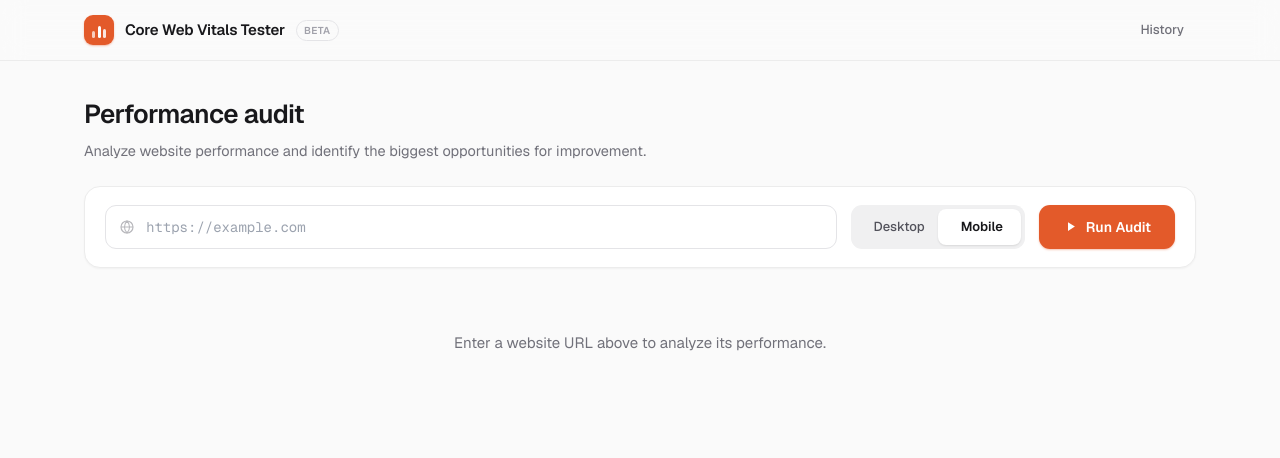
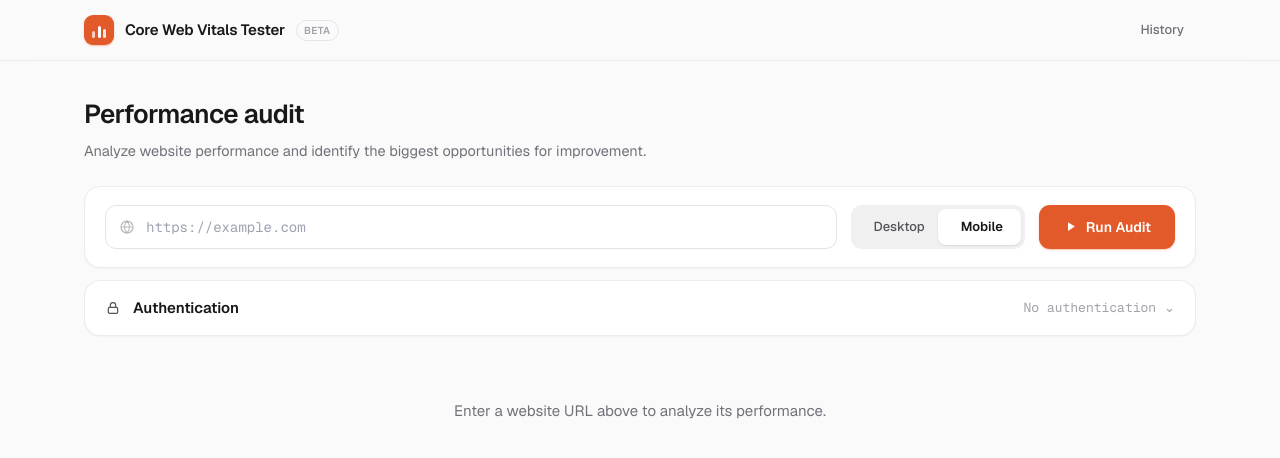
Before and after one commit to web2feel/cwvtester, a React (Vite) app in the folder client/: page / in a window 1280 px wide. Shown: the top 458 px of the page. Built offline with nearby package versions, Linux system fonts and the light colour scheme.

Commit message:
feat(auth): wire AuthCard into dashboard; gate Run Audit; show auth chips

```diff
--- a/client/src/App.tsx
+++ b/client/src/App.tsx
@@ -11,6 +11,9 @@ type AuditPhase = 'idle' | 'running' | 'error' | 'done';
 export default function App() {
   const [view, setView] = useState<View>('dashboard');
   const [device, setDevice] = useState<Device>('mobile');
+  const [authMethod, setAuthMethod] = useState<'none' | 'basic'>('none');
+  const [authUsername, setAuthUsername] = useState('');
+  const [authPassword, setAuthPassword] = useState('');
   const [auditId, setAuditId] = useState<string | null>(null);
   const [phase, setPhase] = useState<AuditPhase>('idle');
   const [error, setError] = useState<string | null>(null);
@@ -42,11 +45,15 @@ export default function App() {
     window.scrollTo(0, 0);
   };
 
+  const authComplete = authMethod === 'basic' && authUsername.trim() !== '' && authPassword !== '';
+
   const runAudit = async (url: string) => {
     setPhase('running');
     setError(null);
     try {
-      const id = await submitAudit(url, device);
+      const auth =
+        authComplete ? ({ type: 'basic' as const, username: authUsername, password: authPassword }) : undefined;
+      const id = await submitAudit(url, device, auth);
       setAuditId(id);
     } catch (err) {
       setError(err instanceof Error ? err.message : 'Failed to start the audit.');
@@ -85,6 +92,13 @@ export default function App() {
             error={error}
             result={result}
             completedAt={completedAt}
+            authMethod={authMethod}
+            authUsername={authUsername}
+            authPassword={authPassword}
+            onAuthMethodChange={setAuthMethod}
+            onAuthUsernameChange={setAuthUsername}
+            onAuthPasswordChange={setAuthPassword}
+            authIncomplete={authMethod === 'basic' && !authComplete}
           />
         ) : (
           <History onBack={goDashboard} onOpenRun={openRun} />
--- a/client/src/views/Dashboard.tsx
+++ b/client/src/views/Dashboard.tsx
@@ -1,4 +1,5 @@
 import { AuditForm } from '../components/AuditForm';
+import { AuthCard } from '../components/AuthCard';
 import { CulpritsSection } from '../components/CulpritsSection';
 import { Diagnostics } from '../components/Diagnostics';
 import { EmptyState } from '../components/EmptyState';
@@ -25,6 +26,13 @@ interface DashboardProps {
   error: string | null;
   result: AuditResult | null;
   completedAt: number | null;
+  authMethod: 'none' | 'basic';
+  authUsername: string;
+  authPassword: string;
+  onAuthMethodChange: (m: 'none' | 'basic') => void;
+  onAuthUsernameChange: (v: string) => void;
+  onAuthPasswordChange: (v: string) => void;
+  authIncomplete: boolean;
 }
 
 export function Dashboard({
@@ -37,6 +45,13 @@ export function Dashboard({
   error,
   result,
   completedAt,
+  authMethod,
+  authUsername,
+  authPassword,
+  onAuthMethodChange,
+  onAuthUsernameChange,
+  onAuthPasswordChange,
+  authIncomplete,
 }: DashboardProps) {
   return (
     <div>
@@ -47,7 +62,21 @@ export function Dashboard({
         </p>
       </div>
 
-      <AuditForm device={device} onDeviceChange={onDeviceChange} onSubmit={onSubmit} disabled={phase === 'running'} />
+      <AuditForm
+        device={device}
+        onDeviceChange={onDeviceChange}
+        onSubmit={onSubmit}
+        disabled={phase === 'running' || authIncomplete}
+      />
+
+      <AuthCard
+        method={authMethod}
+        username={authUsername}
+        password={authPassword}
+        onMethodChange={onAuthMethodChange}
+        onUsernameChange={onAuthUsernameChange}
+        onPasswordChange={onAuthPasswordChange}
+      />
 
       {result && completedAt && phase === 'done' && (
         <div className="mt-3 flex flex-wrap items-center gap-3 px-1 font-mono text-xs text-text-faint">
@@ -63,6 +92,12 @@ export function Dashboard({
           </span>
           <span className="text-border-inner">·</span>
           <span>{formatRelativeTime(completedAt)}</span>
+          {result.authUsed === 'basic' && (
+            <>
+              <span className="text-border-inner">·</span>
+              <span className="text-text-tertiary">🔒 Basic auth</span>
+            </>
+          )}
         </div>
       )}
 
--- a/client/src/views/History.tsx
+++ b/client/src/views/History.tsx
@@ -118,8 +118,15 @@ export function History({ onBack, onOpenRun }: HistoryProps) {
                       }`}
                     >
                       <span className="font-mono text-text-primary">{formatDate(run.createdAt)}</span>
-                      <span className="w-fit rounded-pill bg-border-inner px-2.5 py-[3px] text-[11px] font-medium text-text-tertiary">
-                        {run.device === 'mobile' ? 'Mobile' : 'Desktop'}
+                      <span className="flex items-center gap-1.5">
+                        <span className="w-fit rounded-pill bg-border-inner px-2.5 py-[3px] text-[11px] font-medium text-text-tertiary">
+                          {run.device === 'mobile' ? 'Mobile' : 'Desktop'}
+                        </span>
+                        {run.authUsed === 'basic' && (
+                          <span title="Basic auth" className="text-[11px] text-text-faint">
+                            🔒
+                          </span>
+                        )}
                       </span>
                       <span className="inline-flex items-center gap-2">
                         <span className="h-2 w-2 rounded-full" style={{ background: STATUS_DOT[run.status] }} />
```
